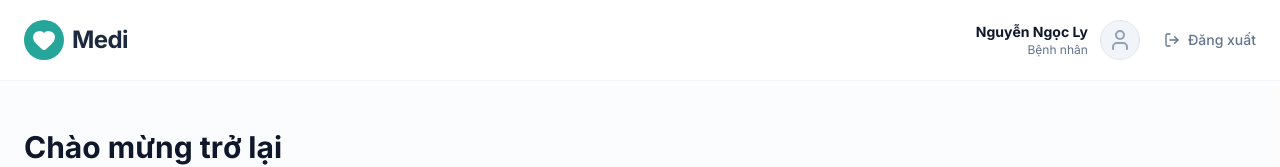
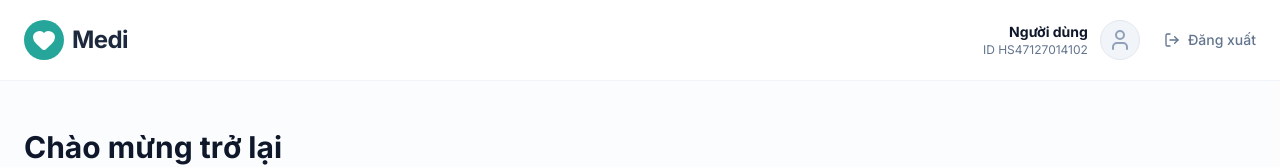
Before and after one commit to haryhoang/mediAI, a React (Vite) app: page /dashboard in a window 1280 px wide. Shown: the top 167 px of the page. Built offline with nearby package versions, Linux system fonts and the light colour scheme.

Commit message:
Update user information display in Dashboard

```diff
--- a/src/pages/Dashboard.tsx
+++ b/src/pages/Dashboard.tsx
@@ -33,8 +33,8 @@ const Header = () => {
         <div className="flex items-center gap-6">
           <div className="flex items-center gap-3 text-right">
             <div className="hidden sm:block">
-              <p className="text-sm font-bold text-slate-900">Nguyễn Ngọc Ly</p>
-              <p className="text-xs text-slate-500">Bệnh nhân</p>
+              <p className="text-sm font-bold text-slate-900">Người dùng</p>
+              <p className="text-xs text-slate-500">ID HS47127014102</p>
             </div>
             <div className="w-10 h-10 bg-slate-100 rounded-full flex items-center justify-center border border-slate-200">
               <User className="text-slate-400 w-6 h-6" />
```
